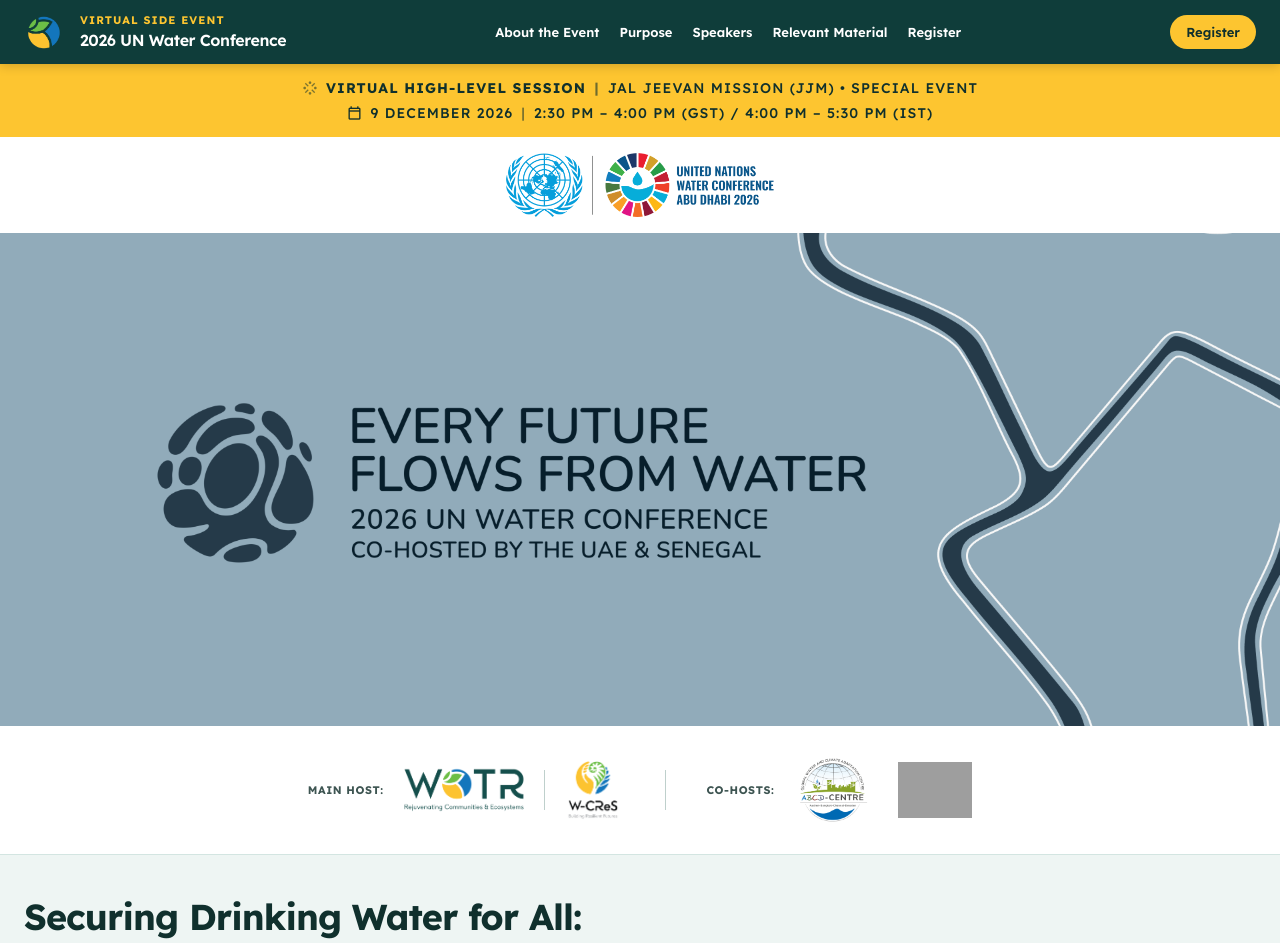
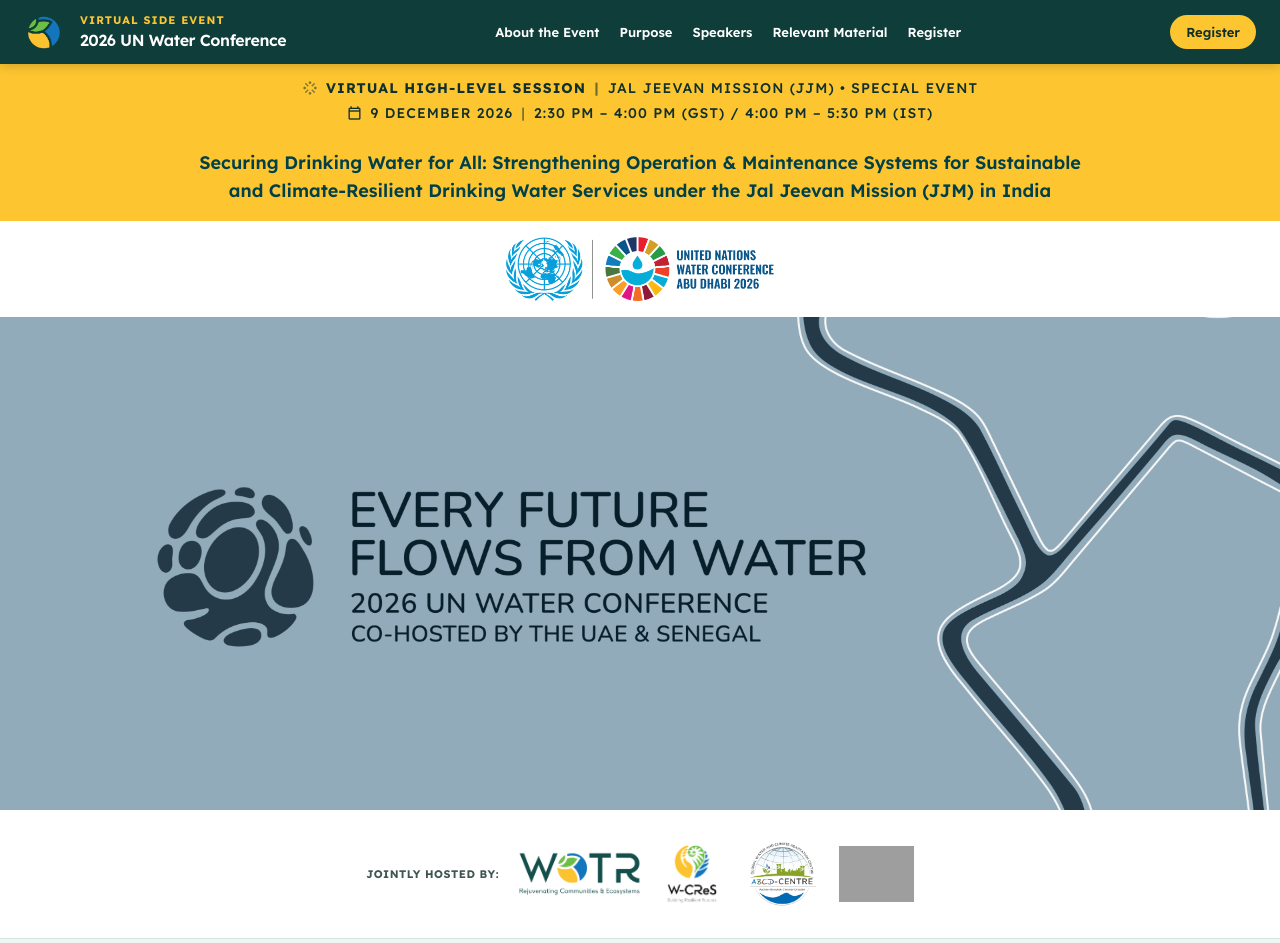
Before and after one commit to shubham-wotr/UN-Water-Conference-2026, a plain HTML site: page index.html in a window 1280 px wide. Shown: the top 943 px of the page. Drawn offline with nearby package versions, Linux system fonts and the light colour scheme; grey boxes are pictures that could not be loaded.

Commit message:
feat: add event details and update styling in index.html; modify styles.css for heading color

```diff
--- a/assets/css/styles.css
+++ b/assets/css/styles.css
@@ -59,3 +59,7 @@ section[id] {
 .flex.flex-wrap.items-center.justify-center.gap-x-space-sm.gap-y-1.font-medium {
   padding-top: 5px;
 }
+
+h2.max-w-4xl.normal-case.tracking-normal.text-body-md.md\:text-body-lg.font-semibold.leading-snug.pt-space-xs {
+    color: #00404a;
+}
--- a/index.html
+++ b/index.html
@@ -71,6 +71,10 @@
           <span class="opacity-60 hidden sm:inline">|</span>
           <span>2:30 PM – 4:00 PM (GST) / 4:00 PM – 5:30 PM (IST)</span>
         </div>
+        <br>
+        <h2 class="max-w-4xl normal-case tracking-normal text-body-md md:text-body-lg font-semibold leading-snug pt-space-xs">
+          Securing Drinking Water for All: Strengthening Operation &amp; Maintenance Systems for Sustainable and Climate-Resilient Drinking Water Services under the Jal Jeevan Mission (JJM) in India
+        </h2>
       </div>
     </div>
 
@@ -95,20 +99,13 @@
     <section class="w-full bg-surface-container-lowest border-b border-surface-container-high shadow-sm">
       <div
         class="max-w-7xl mx-auto px-margin-mobile md:px-gutter flex flex-col md:flex-row items-center justify-center gap-space-lg md:gap-space-xl py-space-lg">
-        <div class="flex flex-col sm:flex-row items-center gap-space-sm sm:gap-space-md">
-          <span class="text-label-caps text-on-surface-variant uppercase tracking-wider shrink-0">Main host:</span>
-          <div class="flex items-center gap-space-md">
+        <div class="flex flex-col sm:flex-row flex-wrap items-center justify-center gap-space-sm sm:gap-space-md">
+          <span class="text-label-caps text-on-surface-variant uppercase tracking-wider shrink-0">Jointly hosted by:</span>
+          <div class="flex flex-wrap items-center justify-center gap-space-md">
             <img src="assets/Images/WOTR Logo_with Tagline.png" alt="WOTR – Watershed Organisation Trust"
               class="h-10 md:h-12 w-auto object-contain">
-            <span class="h-10 w-px bg-outline-variant"></span>
             <img src="assets/Images/W-CReSLogo with Tagline.png" alt="W-CReS – WOTR Centre for Resilience Studies"
               class="h-12 md:h-16 w-auto object-contain">
-          </div>
-        </div>
-        <div class="h-10 w-px bg-outline-variant hidden md:block"></div>
-        <div class="flex flex-col sm:flex-row items-center gap-space-sm sm:gap-space-md">
-          <span class="text-label-caps text-on-surface-variant uppercase tracking-wider shrink-0">Co-hosts:</span>
-          <div class="flex items-center gap-space-lg">
             <img src="assets/Images/ABCD-Centre-Logo.png" alt="ABCD Centre – Global Water and Climate Adaptation Centre"
               class="h-10 md:h-20 w-auto object-contain">
             <img src="assets/Images/UNICEF_ForEveryChild_Cyan_Vertical_RGB__144ppi_ENG.png"
@@ -431,7 +428,7 @@
             <div class="p-space-sm bg-surface-container-low rounded-lg flex items-start gap-space-sm"><span
                 class="material-symbols-outlined text-primary text-[20px] shrink-0">videocam</span>
               <div><span class="text-body-sm text-on-surface block font-semibold">90 Minutes • Virtual</span><span
-                  class="text-body-sm text-on-surface-variant block">Joining link shared by email after
+                  class="text-body-sm text-on-surface-variant block">Joining link will be shared by email after
                   registration</span></div>
             </div>
           </div>
```
Also changed, not shown: 1 other file.
